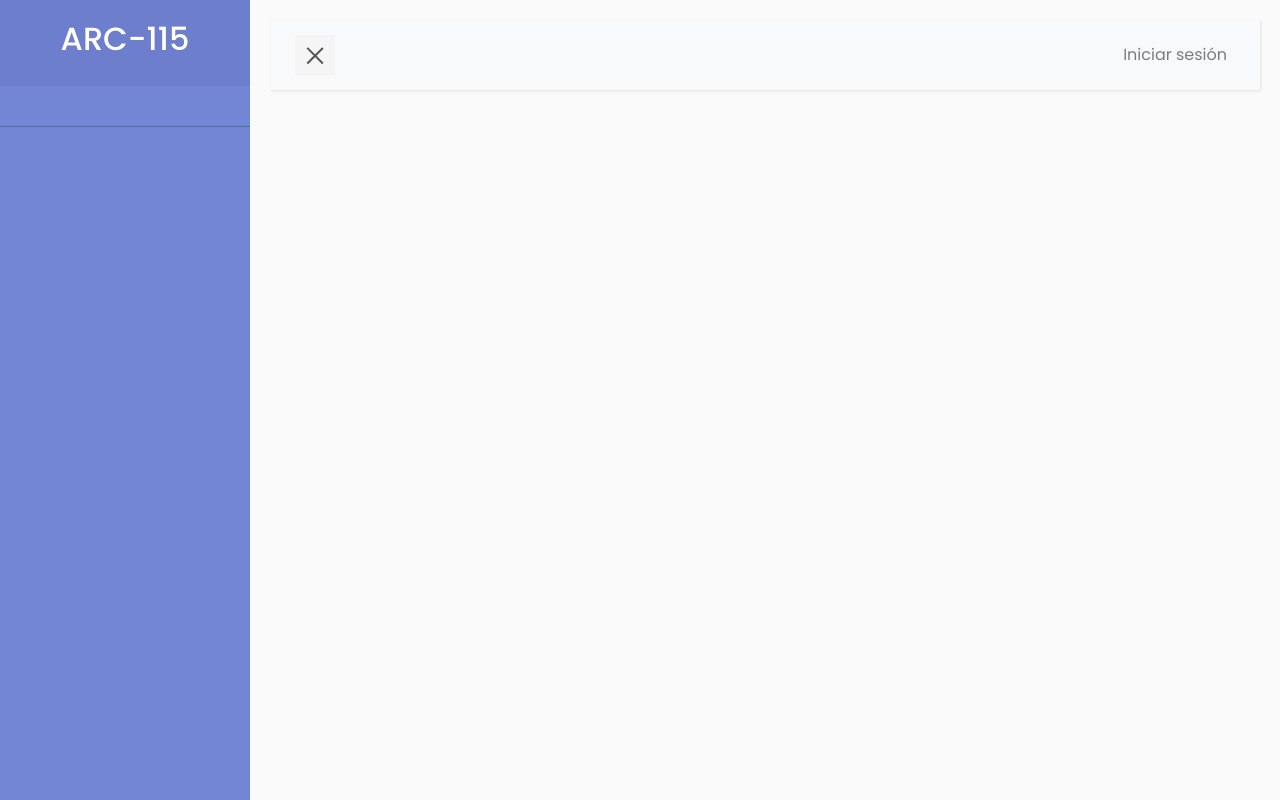
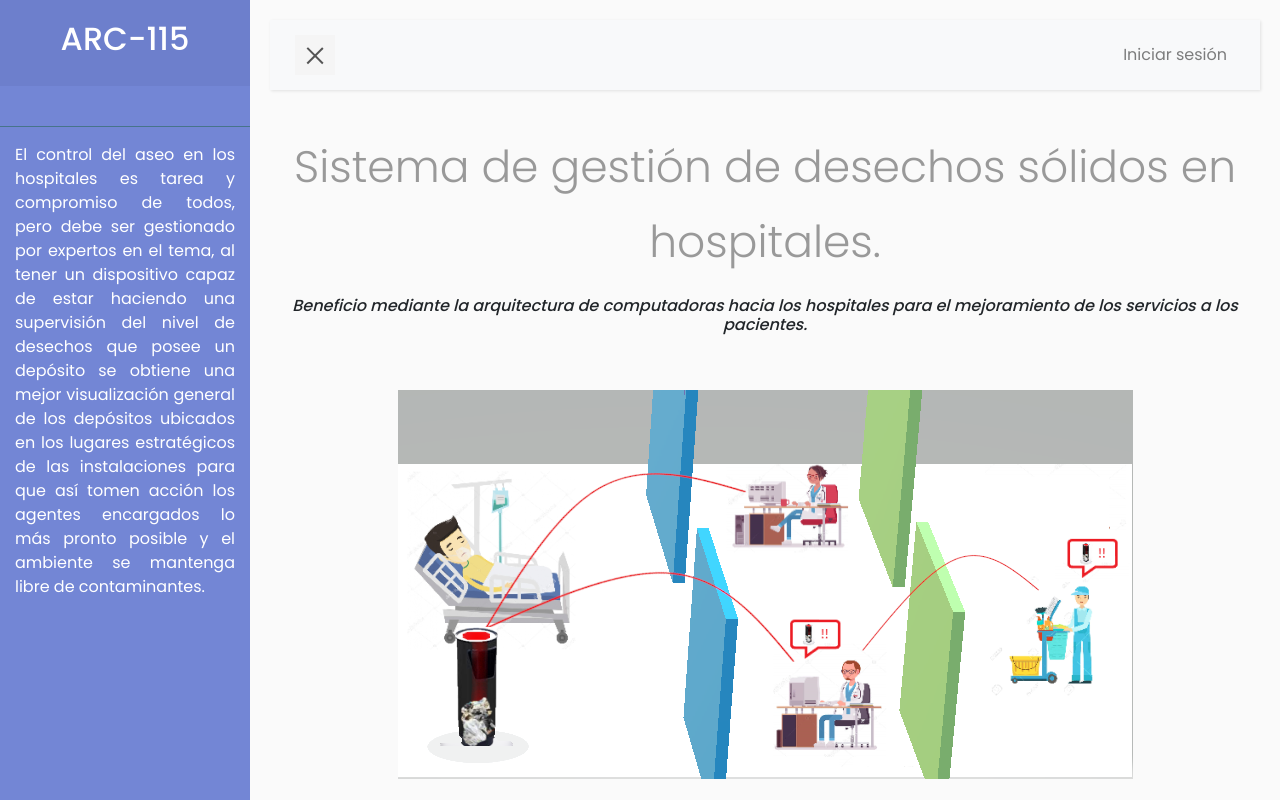
Before and after one commit to OrellanaGC/ARC115, a Django app: page / in a window 1280 px wide. Run offline with Django 3.2, Linux system fonts and the light colour scheme; some libraries are stand-ins or nearby versions.

Commit message:
vista principal

```diff
--- a/proyecto/templates/base.html
+++ b/proyecto/templates/base.html
@@ -260,6 +260,7 @@ a.article, a.article:hover {
     <nav id="sidebar">
         <div class="sidebar-header">
             <h2 style="text-align: center;">ARC-115</h2>
+
         </div>
 
         <ul  class="list-unstyled components">
@@ -277,7 +278,9 @@ a.article, a.article:hover {
             {% endif %}
 
         </ul>
-
+      <DIV ALIGN="justify"; style = "margin: 15px; border:0px solid black;">
+El control del aseo en los hospitales es tarea y compromiso de todos, pero debe ser gestionado por expertos en el tema, al tener un dispositivo capaz de estar haciendo una supervisión del nivel de desechos que posee un depósito se obtiene una mejor visualización general de los depósitos ubicados en los lugares estratégicos de las instalaciones para que así tomen acción los agentes encargados lo más pronto posible y el ambiente se mantenga libre de contaminantes.
+</div>
     </nav>
 
     <!-- Page Content Holder -->
--- a/proyecto/templates/index.html
+++ b/proyecto/templates/index.html
@@ -36,6 +36,7 @@
 
 	</div>
 
+
 		<style type="text/css">
 			*{
 				margin: 0;
--- a/proyecto/templates/principal.html
+++ b/proyecto/templates/principal.html
@@ -1,7 +1,15 @@
 
 {% extends "base.html" %}
+
 {% load staticfiles %}
+
 {% block content%}
 
+<center>
+<h1><b> <p style = "font:helvética;">Sistema de gestión  de desechos sólidos en hospitales. <p></b></h1>
 
+<h6><i> Beneficio mediante la arquitectura de computadoras hacia los hospitales para el mejoramiento de los servicios a los pacientes. </i></h6>
+</br></br>
+<img  src=" {% static '/img/Captura1.png' %}">
+</center>
 {% endblock content %}
```
Also changed, not shown: proyecto/static/img/Captura1.PNG (added).
